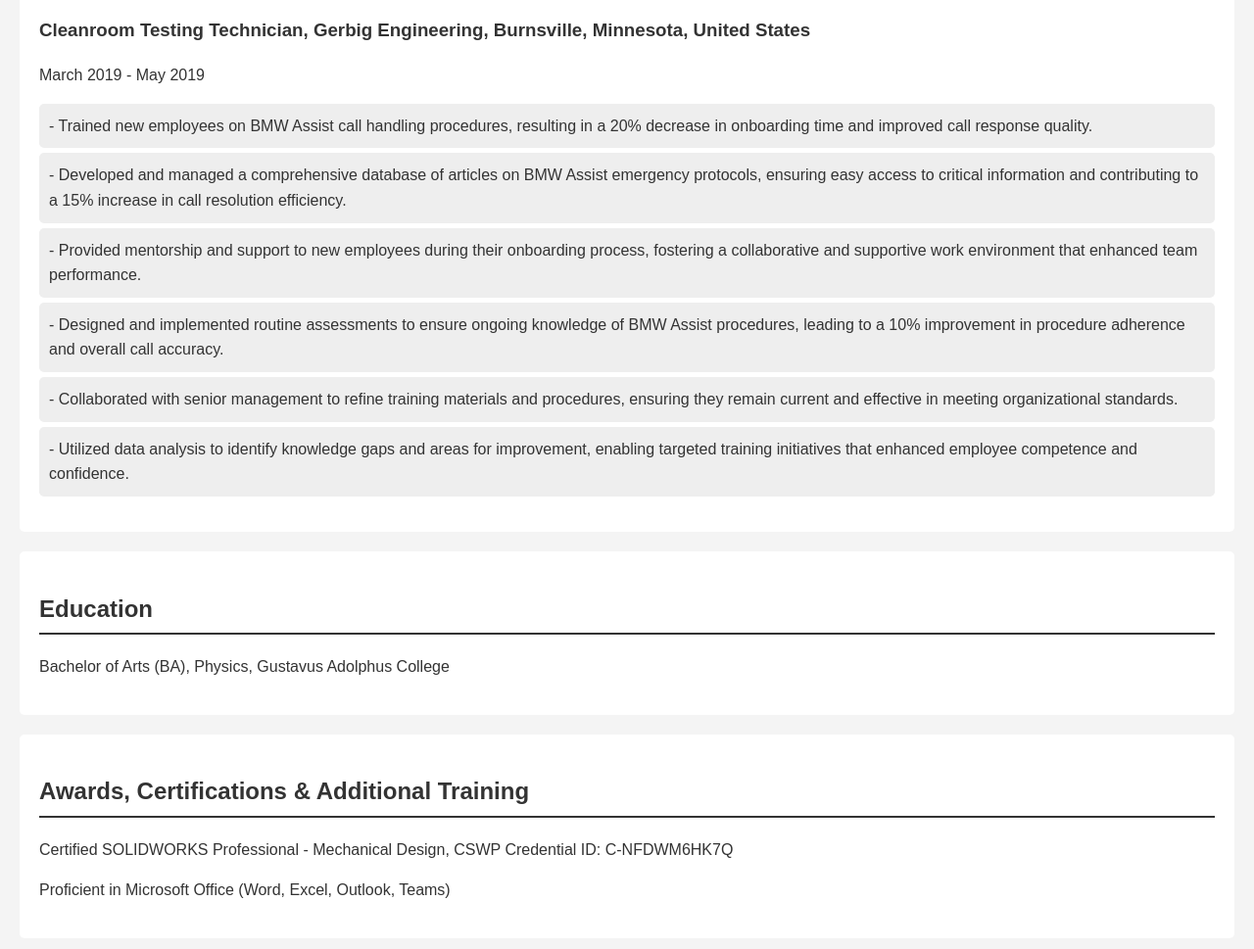
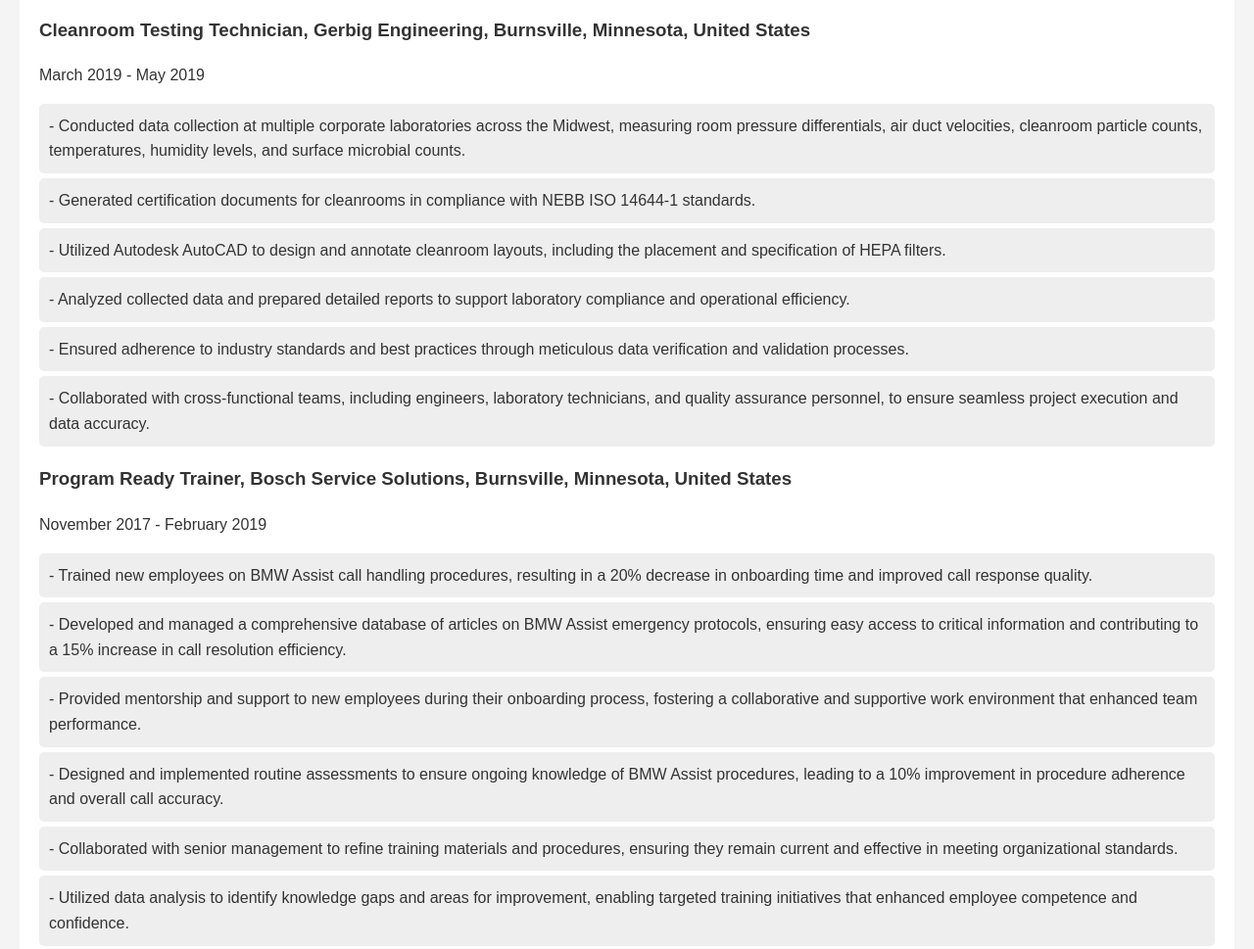
Before and after one commit to JousterMC2/HTML-Chu-Lor-s-Resume, a plain HTML site: page index.html in a window 1280 px wide. Shown: the part 1907-2876 px from the top of the page at 98% size. Drawn offline with Linux system fonts and the light colour scheme.

Commit message:
Add files via upload

```diff
--- a/index.html
+++ b/index.html
@@ -92,24 +92,58 @@
         <div>
             <h3>Cleanroom Testing Technician, Gerbig Engineering, Burnsville, Minnesota, United States</h3>
             <p>March 2019 - May 2019</p><ul>
+                                            <li>
+                                                - Conducted data collection at multiple corporate laboratories across the Midwest, measuring room pressure differentials, air duct velocities, cleanroom particle counts, temperatures, humidity levels, and surface microbial counts.
+
+                                            </li>
+                                            <li>
+                                                - Generated certification documents for cleanrooms in compliance with NEBB ISO 14644-1 standards.
+                                            </li>
+                                            <li>
+                                                - Utilized Autodesk AutoCAD to design and annotate cleanroom layouts, including the placement and specification of HEPA filters.
+                                       </li>
+                                            <li>
+                                                - Analyzed collected data and prepared detailed reports to support laboratory compliance and operational efficiency.
+                                            </li>
+                                            <li>
+                                                - Ensured adherence to industry standards and best practices through meticulous data verification and validation processes.
+                                            </li>
+                                            <li>
+                                                - Collaborated with cross-functional teams, including engineers, laboratory technicians, and quality assurance personnel, to ensure seamless project execution and data accuracy.
+
+
+                                            </li>
+            <div><h3>Program Ready Trainer, Bosch Service Solutions, Burnsville, Minnesota, United States</h3>
+                 <p>November 2017 - February 2019</p><ul>
     <li>
-        -	Trained new employees on BMW Assist call handling procedures, resulting in a 20% decrease in onboarding time and improved call response quality.
+        - Trained new employees on BMW Assist call handling procedures, resulting in a 20% decrease in onboarding time and improved call response quality.
+
+    </li><li>- Developed and managed a comprehensive database of articles on BMW Assist emergency protocols, ensuring easy access to critical information and contributing to a 15% increase in call resolution efficiency.</li>
+    <li>
+        - Provided mentorship and support to new employees during their onboarding process, fostering a collaborative and supportive work environment that enhanced team performance.
     </li>
     <li>
-        -	Developed and managed a comprehensive database of articles on BMW Assist emergency protocols, ensuring easy access to critical information and contributing to a 15% increase in call resolution efficiency.
-    </li>
-    <li> -	Provided mentorship and support to new employees during their onboarding process, fostering a collaborative and supportive work environment that enhanced team performance.</li>
-    <li>
-        -	Designed and implemented routine assessments to ensure ongoing knowledge of BMW Assist procedures, leading to a 10% improvement in procedure adherence and overall call accuracy.
+        - Designed and implemented routine assessments to ensure ongoing knowledge of BMW Assist procedures, leading to a 10% improvement in procedure adherence and overall call accuracy.
+
     </li>
     <li>
-        -	Collaborated with senior management to refine training materials and procedures, ensuring they remain current and effective in meeting organizational standards.
+        - Collaborated with senior management to refine training materials and procedures, ensuring they remain current and effective in meeting organizational standards.
+
     </li>
-    <li>
-        -	Utilized data analysis to identify knowledge gaps and areas for improvement, enabling targeted training initiatives that enhanced employee competence and confidence.
+    <li>- Utilized data analysis to identify knowledge gaps and areas for improvement, enabling targeted training initiatives that enhanced employee competence and confidence.
+    </li>
+
+</ul>
 
 
-    </li>
+
+
+
+
+
+
+
+            </div>
 </ul>
 
         </div>
```
